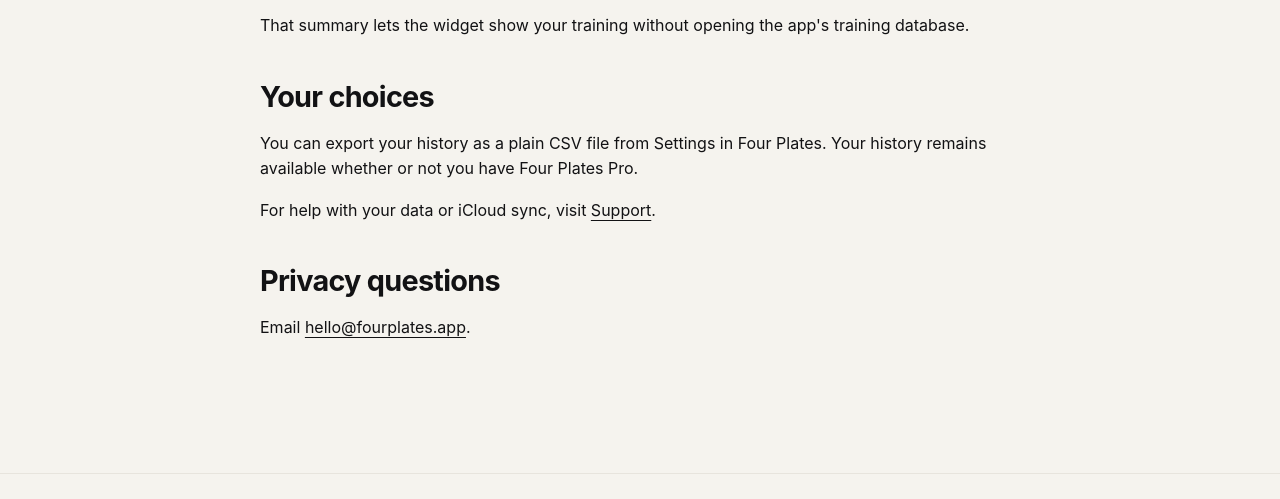
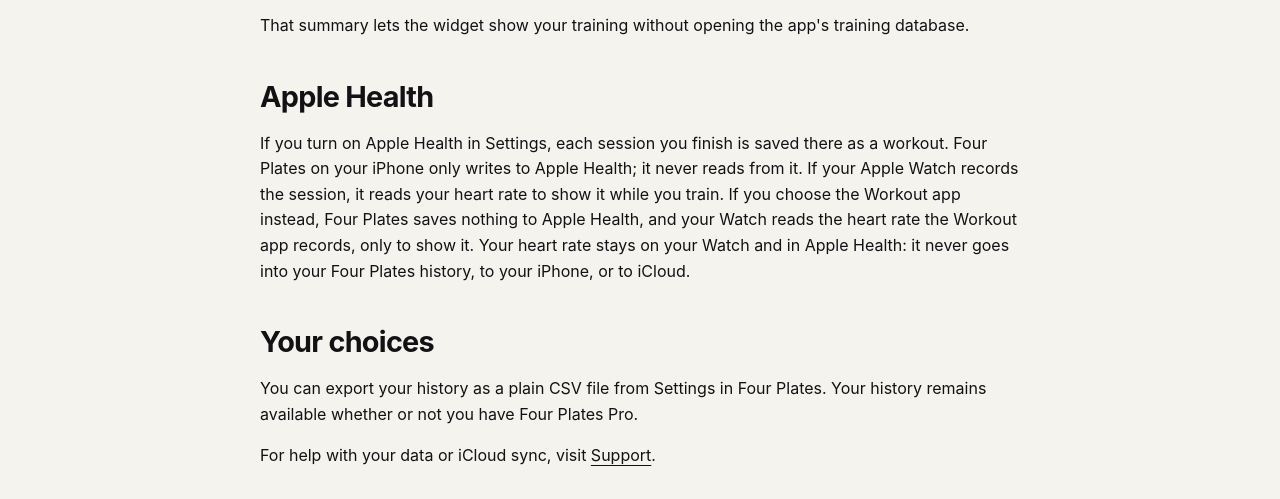
Before and after one commit to Mat-0-Py/fourplates-site, a plain HTML site: page privacy.html in a window 1280 px wide. Shown: the part 1104-1603 px from the top of the page. Drawn offline with Linux system fonts and the light colour scheme.

Commit message:
Update privacy.html

```diff
--- a/privacy.html
+++ b/privacy.html
@@ -77,6 +77,11 @@
       <p>That summary lets the widget show your training without opening the app's training database.</p>
     </section>
 
+    <section aria-labelledby="apple-health">
+      <h2 id="apple-health">Apple Health</h2>
+      <p>If you turn on Apple Health in Settings, each session you finish is saved there as a workout. Four Plates on your iPhone only writes to Apple Health; it never reads from it. If your Apple Watch records the session, it reads your heart rate to show it while you train. If you choose the Workout app instead, Four Plates saves nothing to Apple Health, and your Watch reads the heart rate the Workout app records, only to show it. Your heart rate stays on your Watch and in Apple Health: it never goes into your Four Plates history, to your iPhone, or to iCloud.</p>
+    </section>
+
     <section aria-labelledby="your-choices">
       <h2 id="your-choices">Your choices</h2>
       <p>You can export your history as a plain CSV file from Settings in Four Plates. Your history remains available whether or not you have Four Plates Pro.</p>
```
